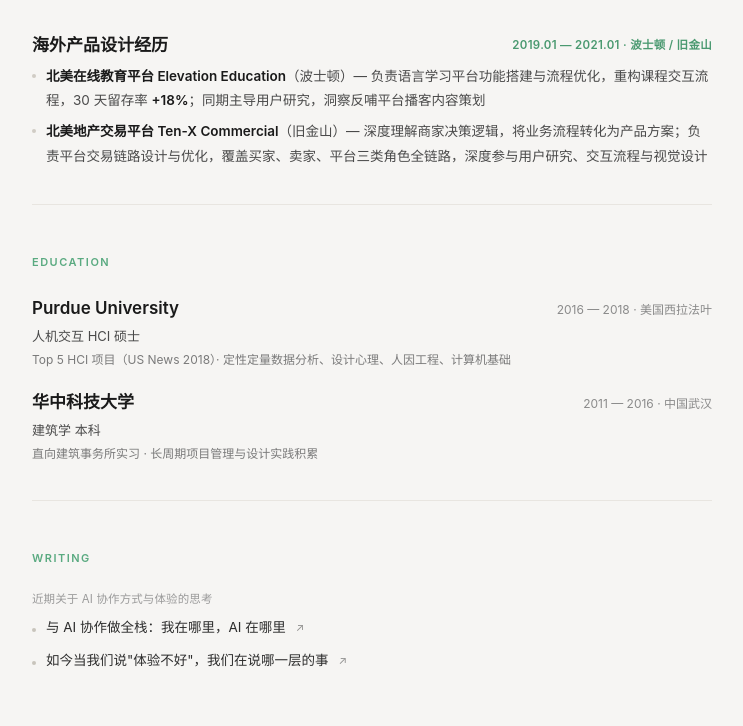
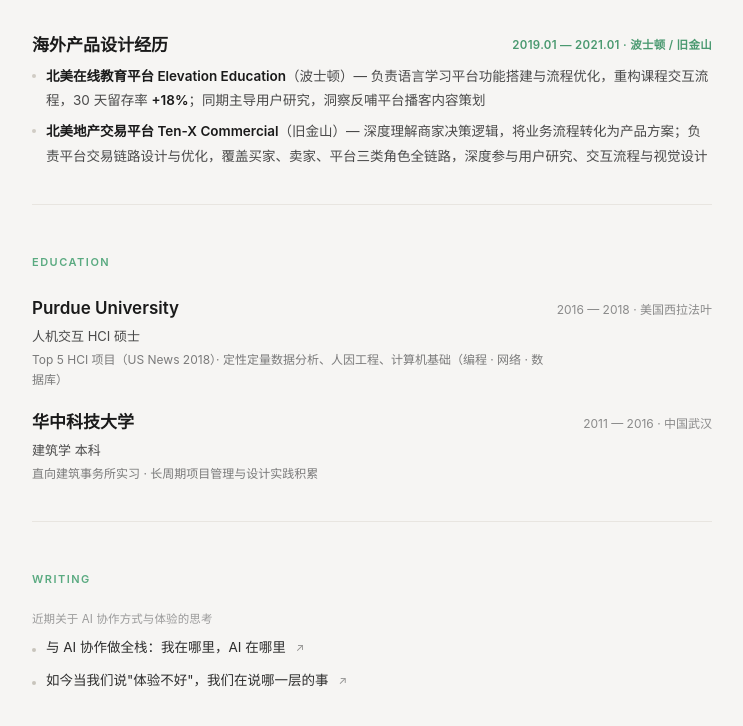
Before and after one commit to Yexindew/resume, a plain HTML site: page index.html in a window 1280 px wide. Shown: the part 865-1591 px from the top of the page, without its empty margins (268-1011 px from the left). Drawn offline with Linux system fonts and the light colour scheme.

Commit message:
update: 去掉设计心理，补充计算机基础（编程·网络·数据库）

```diff
--- a/index.html
+++ b/index.html
@@ -310,7 +310,7 @@ body {
       <div class="edu-left">
         <div class="edu-school">Purdue University</div>
         <div class="edu-degree">人机交互 HCI 硕士</div>
-        <div class="edu-note">Top 5 HCI 项目（US News 2018）· 定性定量数据分析、设计心理、人因工程、计算机基础</div>
+        <div class="edu-note">Top 5 HCI 项目（US News 2018）· 定性定量数据分析、人因工程、计算机基础（编程 · 网络 · 数据库）</div>
       </div>
       <div class="edu-period">2016 — 2018 · 美国西拉法叶</div>
     </div>
```
